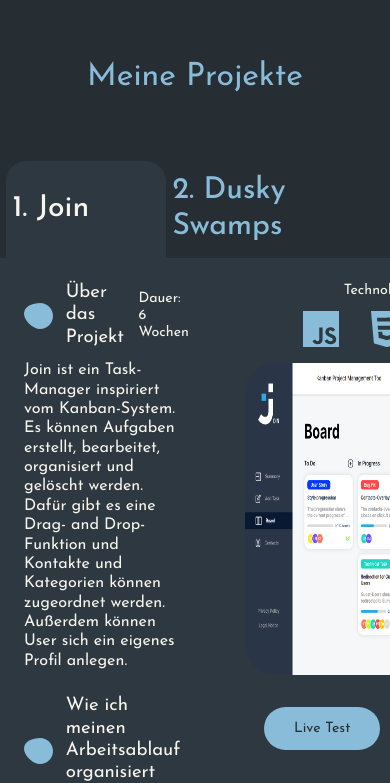
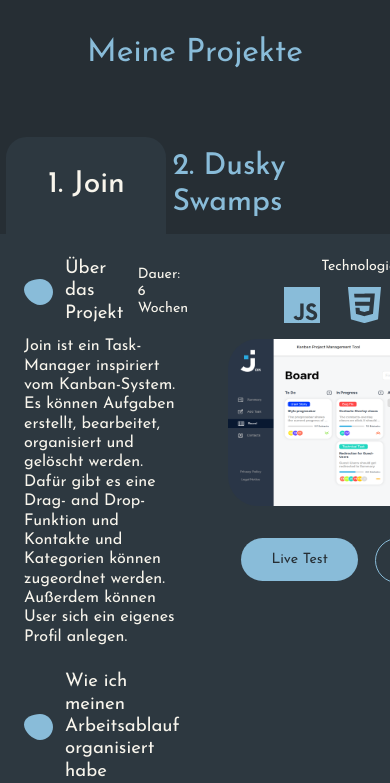
Before and after one commit to AnneVollmann/Anne-Vollmann-Portfolio, an Angular app: page / in a window 390 px wide. Shown: the part 1780-2563 px from the top of the page. Built offline with nearby package versions, Linux system fonts and the light colour scheme.

Commit message:
projects responsive up to 880px width

```diff
--- a/src/app/main-content/my-projects/my-projects.scss
+++ b/src/app/main-content/my-projects/my-projects.scss
@@ -14,6 +14,7 @@ span {
         padding: 0 calc(2.5rem - clamp(0.25rem, 2.8214rem + -2.8571vw, 2.25rem));
         display: flex;
         align-items: center;
+        justify-content: center;
         color: var(--color-secondary);
         font-size: 30px;
         font-weight: 500;
@@ -38,12 +39,10 @@ span {
 
 //mobile padding needs to be adjusted
 .project {
-    //needs adjustments
-    height: 570px;
     padding: var(--padding-main-primary);
     padding-top: calc(3.5rem - clamp(1.5rem, 2.1429rem + -0.7143vw, 2rem));
     padding-bottom: 28px;
-    gap: 56px;
+    gap: calc(6rem - clamp(2.5rem, 5.0714rem + -2.8571vw, 3.5rem));
     display: flex;
     background-color: var(--color-tertiary);
 }
@@ -61,7 +60,7 @@ span {
         background-color: var(--color-tertiary);
 
         .info-header {
-            gap: calc(2.25rem - clamp(0.75rem, 1.7143rem + -1.0714vw, 1.5rem));
+            gap: calc(2.25rem - clamp(0.75rem, 1.9635rem + -1.3483vw, 1.5rem));
             display: flex;
             align-items: center;
             font-size: calc(2.875rem - clamp(1.125rem, 1.9286rem + -0.8929vw, 1.75rem));
@@ -79,7 +78,7 @@ span {
     align-items: center;
 
     .technologies {
-        gap: 32px;
+        gap: calc(3.75rem - clamp(1.75rem, 2.8088rem + -1.1765vw, 2rem));
         display: flex;
 
         //remove for mobile, replace with text
@@ -90,8 +89,8 @@ span {
     }
 
     .project-img {
-        width: calc(45.155rem - clamp(16.813rem, 31.6360rem + -16.4700vw, 28.342rem));
-        min-height: 312px;
+        width: calc(45.155rem - clamp(16.813rem, 35.4667rem + -20.7263vw, 28.342rem));
+        height: calc(29.938000000000002rem - clamp(10.438rem, 25.1001rem + -16.2912vw, 19.5rem));
         margin-top: 16px;
         border-radius: 30px;
     }
--- a/src/app/main-content/my-skills/my-skills.scss
+++ b/src/app/main-content/my-skills/my-skills.scss
@@ -19,6 +19,10 @@ section {
         flex-direction: column;
         justify-content: center;
         align-items: center;
+
+        img {
+            height: calc(7rem - clamp(3.25rem, 4.5357rem + -1.4286vw, 3.75rem));
+        }
 
         figcaption {
             text-align: center;
```
